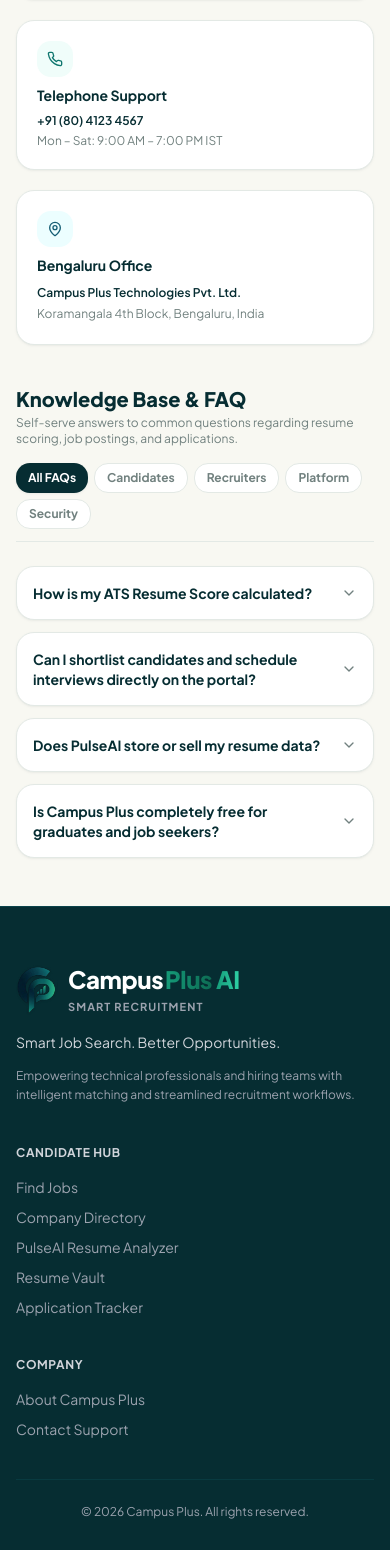
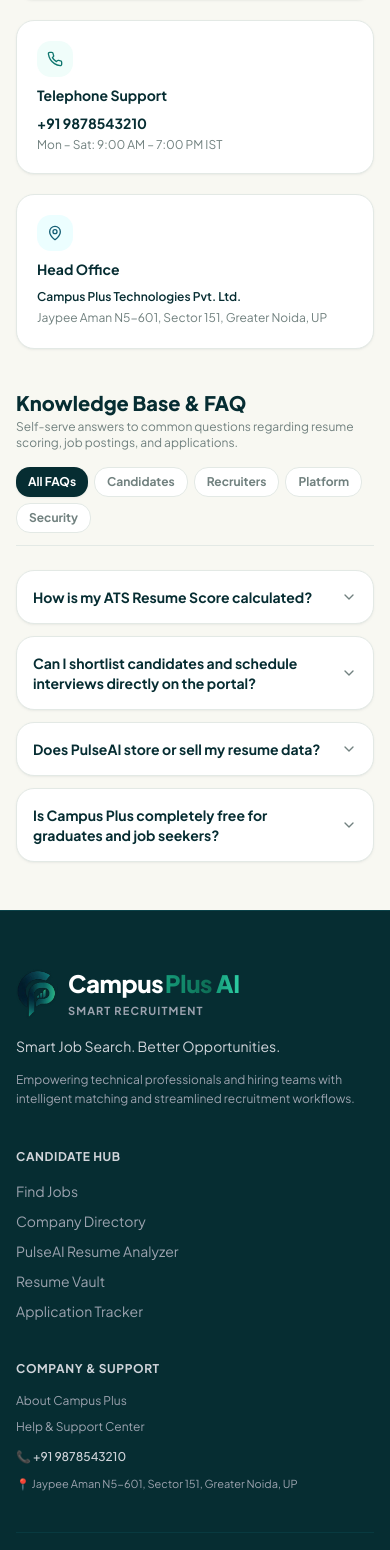
Before and after one commit to DivxAyush/CampusPulse, a React (Vite) app: page /contact in a window 390 px wide. Shown: the part 1978-3528 px from the top of the page. Built offline with nearby package versions, Linux system fonts and the light colour scheme; no server answers.

Commit message:
update: help & support phone number and office address

```diff
--- a/src/components/common/Footer.jsx
+++ b/src/components/common/Footer.jsx
@@ -97,8 +97,8 @@ export const Footer = () => {
 
           {/* Platform Links */}
           <div>
-            <h4 className="text-xs font-bold uppercase tracking-wider text-gray-300 mb-4">Company</h4>
-            <ul className="space-y-2.5 text-sm text-gray-400">
+            <h4 className="text-xs font-bold uppercase tracking-wider text-gray-300 mb-4">Company & Support</h4>
+            <ul className="space-y-2.5 text-xs text-gray-400">
               <li>
                 <Link to="/about" className="hover:text-brand-primary transition-colors">
                   About Campus Plus
@@ -106,8 +106,16 @@ export const Footer = () => {
               </li>
               <li>
                 <Link to="/contact" className="hover:text-brand-primary transition-colors">
-                  Contact Support
+                  Help & Support Center
                 </Link>
+              </li>
+              <li className="pt-1 text-gray-300 font-medium">
+                <a href="tel:+919878543210" className="hover:text-brand-primary transition-colors">
+                  📞 +91 9878543210
+                </a>
+              </li>
+              <li className="text-[11px] text-gray-400 leading-relaxed">
+                📍 Jaypee Aman N5-601, Sector 151, Greater Noida, UP
               </li>
             </ul>
           </div>
--- a/src/pages/public/ContactUsPage.jsx
+++ b/src/pages/public/ContactUsPage.jsx
@@ -388,7 +388,9 @@ export const ContactUsPage = () => {
           </div>
           <h4 className="font-bold text-sm text-brand-navy">Telephone Support</h4>
           <div className="space-y-1 text-xs text-brand-muted">
-            <div className="font-semibold text-brand-navy">+91 (80) 4123 4567</div>
+            <a href="tel:+919878543210" className="font-bold text-sm text-brand-navy hover:text-brand-primary transition-colors block">
+              +91 9878543210
+            </a>
             <div>Mon – Sat: 9:00 AM – 7:00 PM IST</div>
           </div>
         </div>
@@ -397,10 +399,10 @@ export const ContactUsPage = () => {
           <div className="w-9 h-9 rounded-xl bg-cyan-50 flex items-center justify-center text-cyan-800">
             <MapPin className="w-4 h-4" />
           </div>
-          <h4 className="font-bold text-sm text-brand-navy">Bengaluru Office</h4>
+          <h4 className="font-bold text-sm text-brand-navy">Head Office</h4>
           <div className="space-y-0.5 text-xs text-brand-muted leading-relaxed">
             <div className="font-semibold text-brand-navy">Campus Plus Technologies Pvt. Ltd.</div>
-            <div>Koramangala 4th Block, Bengaluru, India</div>
+            <div>Jaypee Aman N5-601, Sector 151, Greater Noida, UP</div>
           </div>
         </div>
       </div>
```
